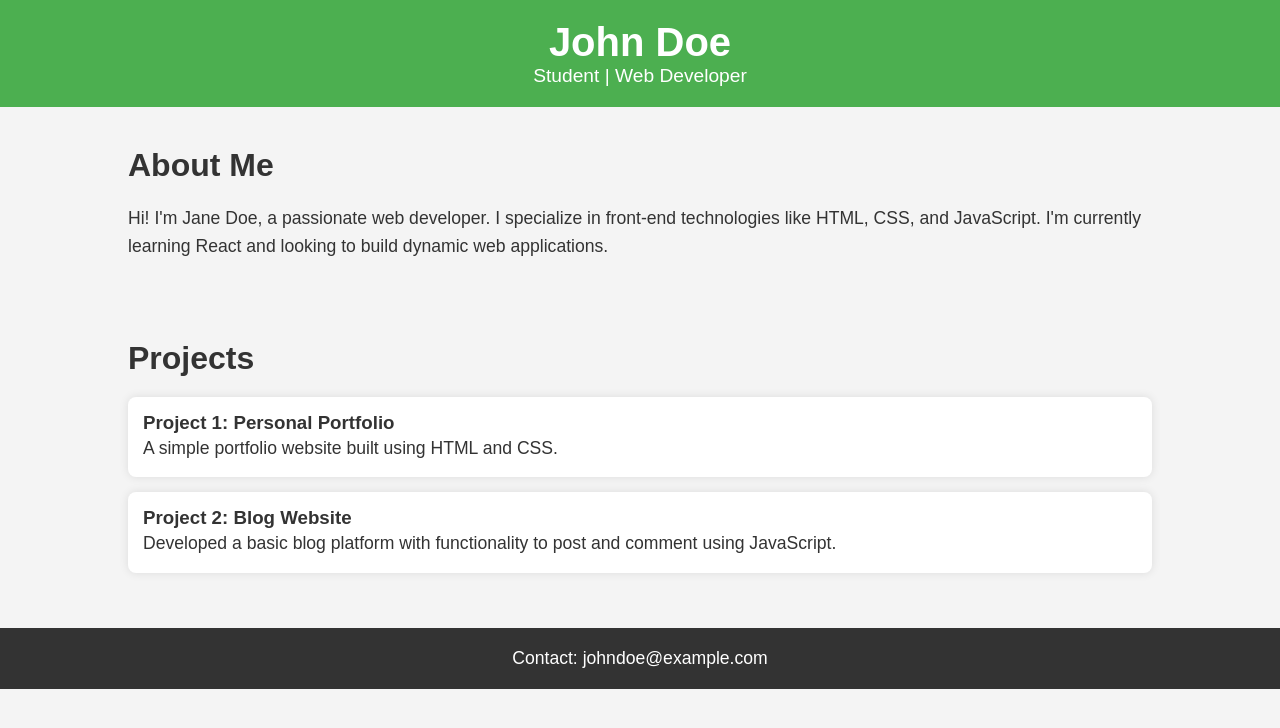
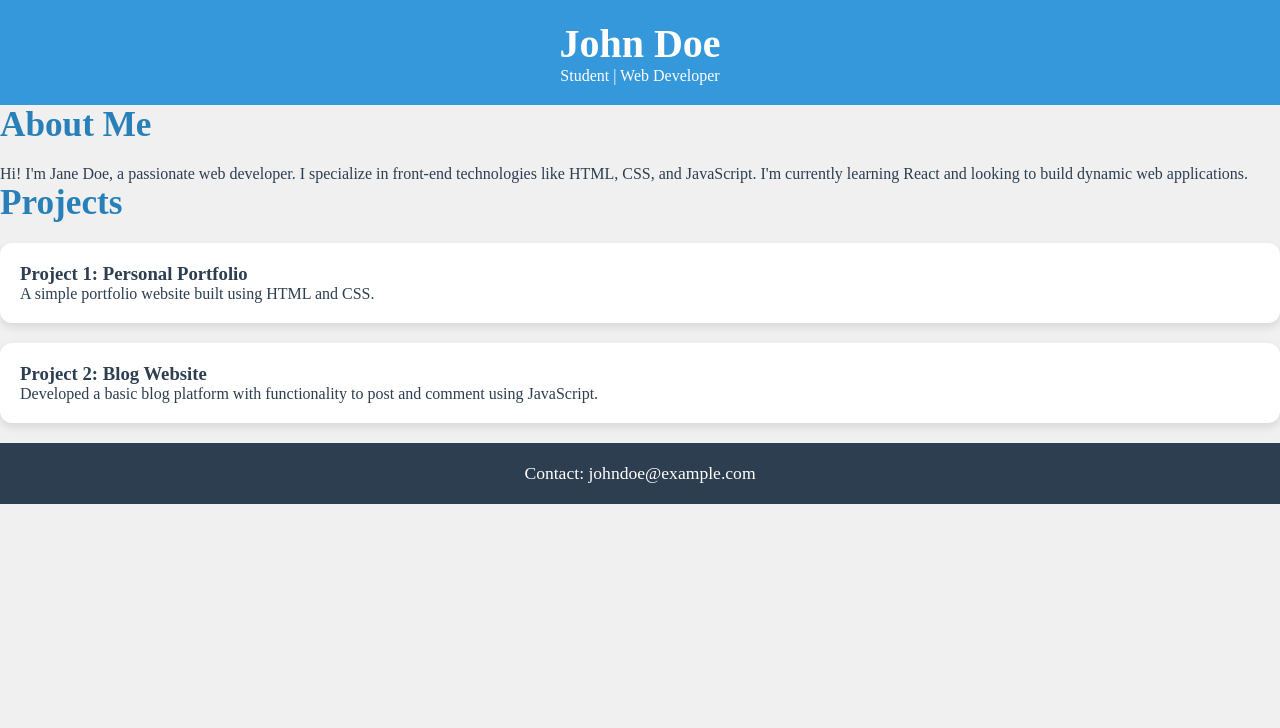
Before and after one commit to LookLikeYou1/sp.github.io, a plain HTML site: page index.html in a window 1280 px wide. Drawn offline with Linux system fonts and the light colour scheme.

Commit message:
Update style.css

```diff
--- a/style.css
+++ b/style.css
@@ -5,56 +5,40 @@
     box-sizing: border-box;
 }
 
+/* Updated background and text colors */
 body {
-    font-family: Arial, sans-serif;
-    background-color: #f4f4f4;
-    color: #333;
-}
-
-.container {
-    width: 80%;
-    margin: 0 auto;
+    background-color: #f0f0f0; /* light gray */
+    color: #2c3e50; /* dark gray for text */
 }
 
 header {
-    background-color: #4CAF50;
+    background-color: #3498db; /* blue */
     color: white;
     padding: 20px 0;
     text-align: center;
 }
 
-header h1 {
+h1 {
     font-size: 2.5em;
-}
-
-header p {
-    font-size: 1.2em;
-}
-
-section {
-    padding: 40px 0;
+    margin-bottom: 0;
 }
 
 h2 {
-    font-size: 2em;
+    font-size: 2.2em;
     margin-bottom: 20px;
-}
-
-.about p, .projects p {
-    font-size: 1.1em;
-    line-height: 1.6;
+    color: #2980b9; /* slightly darker blue */
 }
 
 .project {
     background-color: #fff;
-    padding: 15px;
-    margin-bottom: 15px;
-    border-radius: 8px;
-    box-shadow: 0 0 10px rgba(0, 0, 0, 0.1);
+    padding: 20px;
+    margin-bottom: 20px;
+    border-radius: 12px; /* more rounded corners */
+    box-shadow: 0 4px 8px rgba(0, 0, 0, 0.1);
 }
 
 footer {
-    background-color: #333;
+    background-color: #2c3e50; /* dark gray */
     color: white;
     text-align: center;
     padding: 20px 0;
@@ -63,3 +47,5 @@ footer {
 footer p {
     font-size: 1.1em;
 }
+
+}
```
